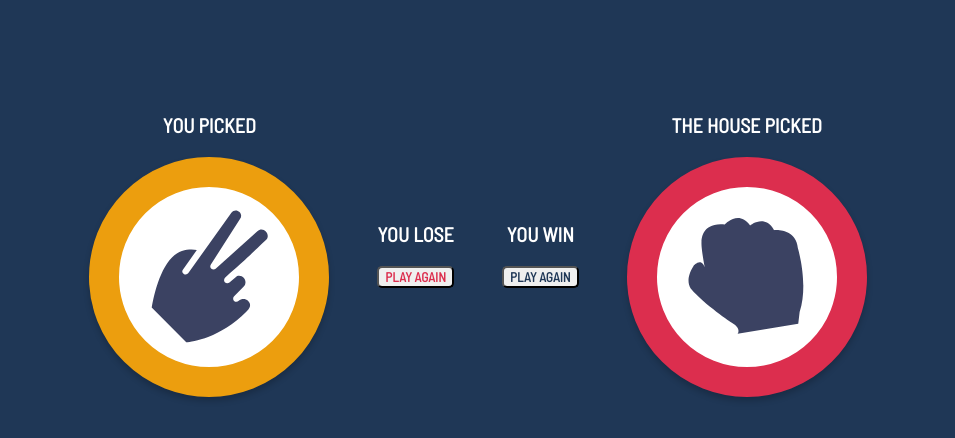
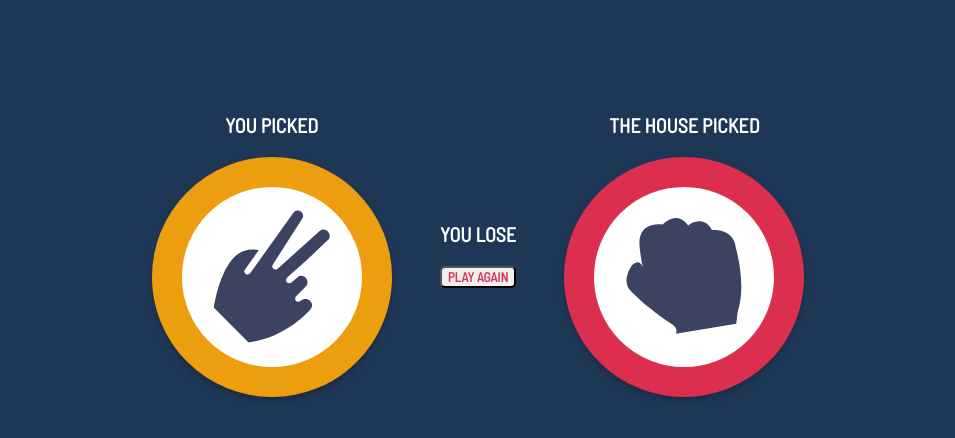
Before and after one commit to DeborahOlaboye/RockPaperScissorsGame, a plain HTML site: page index.html in a window 1280 px wide. Shown: the part 224-662 px from the top of the page, without its empty margins (162-1117 px from the left). Drawn offline with Linux system fonts and the light colour scheme.

Commit message:
index.html modified

```diff
--- a/index.html
+++ b/index.html
@@ -48,10 +48,10 @@
                 <p class="pick">You Lose</p>
                 <button class="lose-play">Play Again</button>
             </div>
-            <div id="win" class="result">
+            <!-- <div id="win" class="result">
                 <p class="pick">You Win</p>
                 <button class="win-play">Play Again</button>
-            </div>
+            </div> -->
             <div>
                 <p class="pick">The House Picked</p>
                 <button class="current_choice" data-choice="rock"><img src="images/icon-rock.svg" alt="rock"></button>
```
Also changed, not shown: images/main.js (added).
